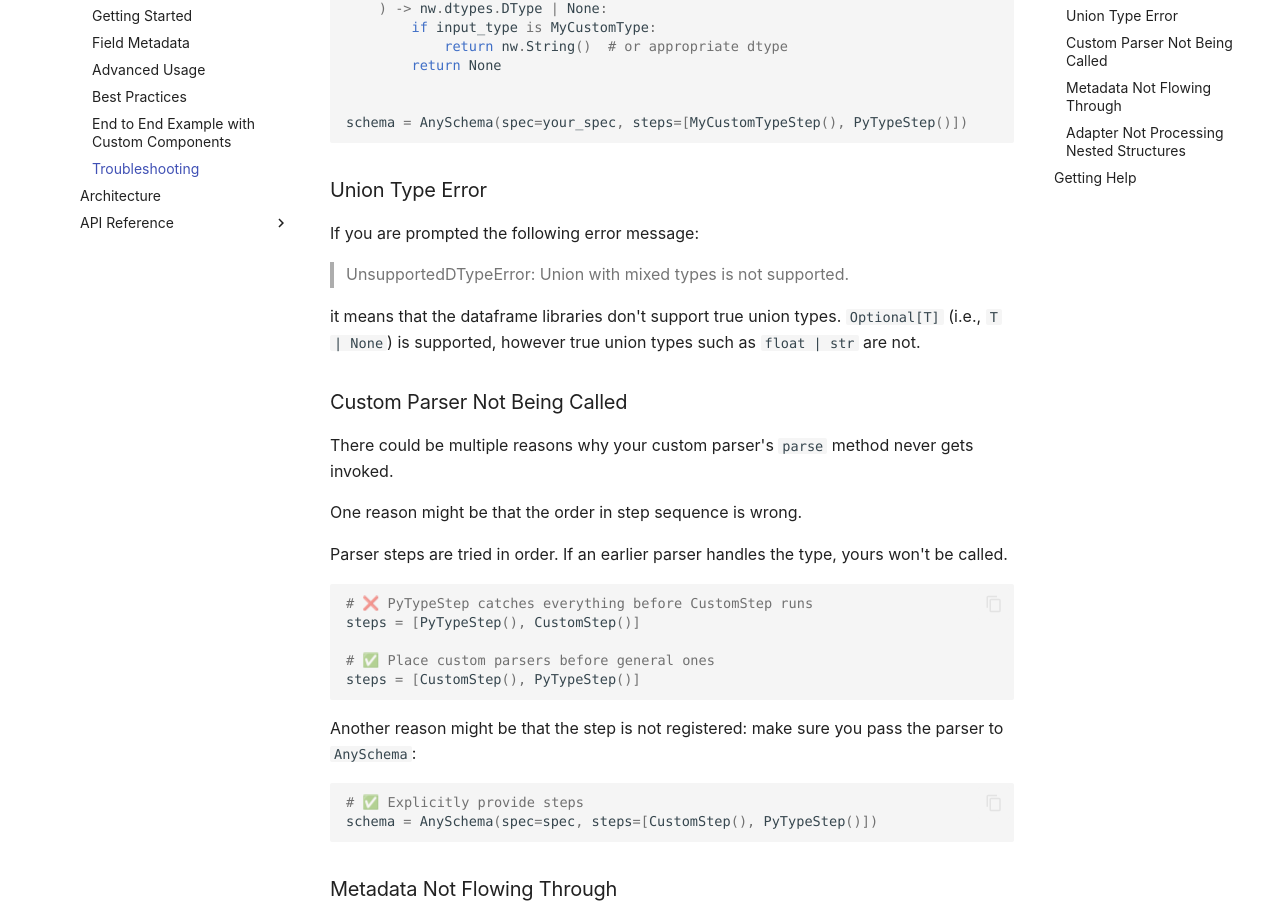
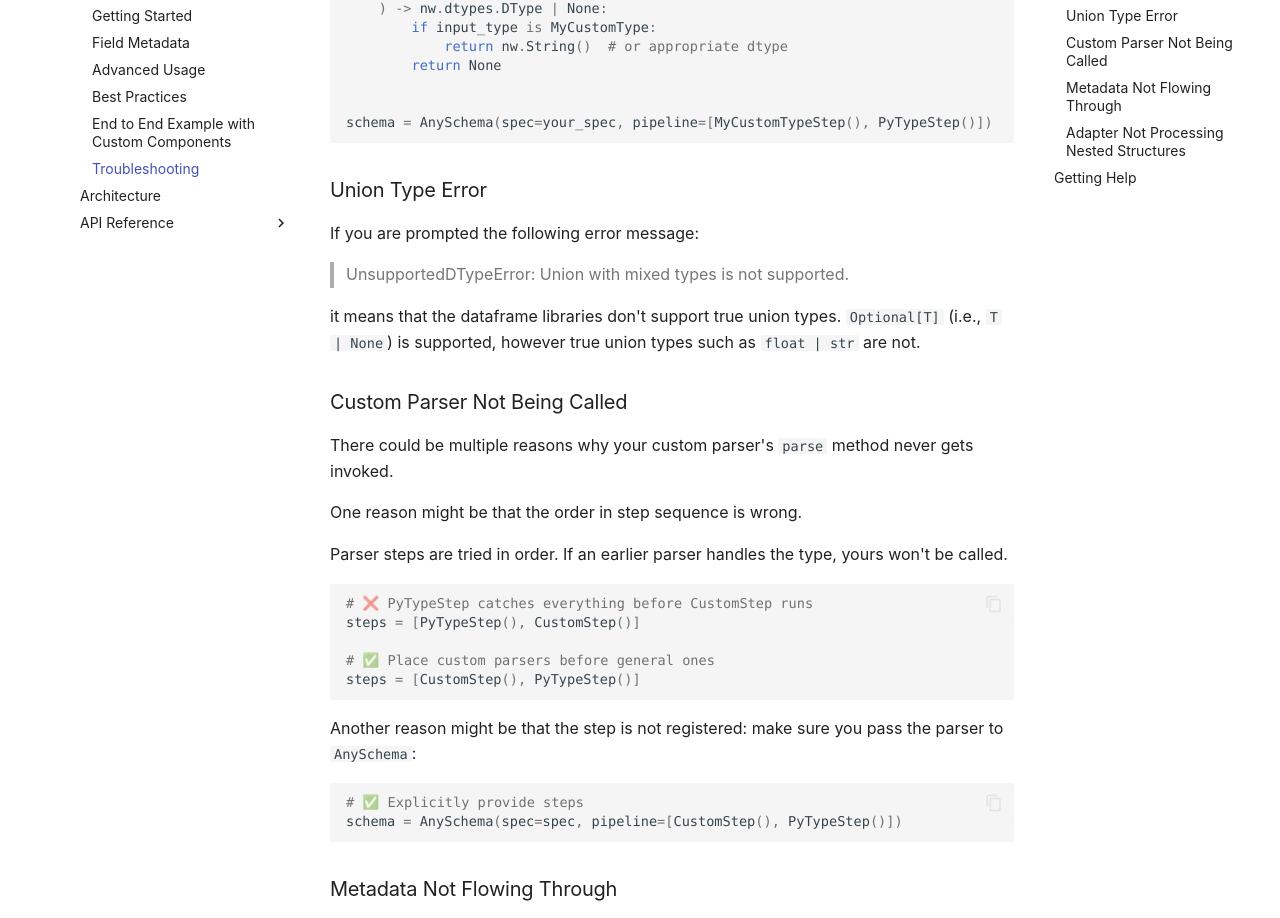
Before and after one commit to FBruzzesi/anyschema, an MkDocs documentation site: the page built from docs/user-guide/troubleshooting.md, in a window 1280 px wide and 1400 px high, scrolled down 666 px. Shown: the part 146-1064 px from the top of the window. Built offline with MkDocs 1.6.1 and Material for MkDocs 9.7.7, drawn with Linux system fonts in a browser that asks for light colours; comment, search, counter and statistics services are not loaded.

Commit message:
update docs

````diff
--- a/docs/user-guide/troubleshooting.md
+++ b/docs/user-guide/troubleshooting.md
@@ -36,7 +36,7 @@ class MyCustomTypeStep(ParserStep):
         return None
 
 
-schema = AnySchema(spec=your_spec, steps=[MyCustomTypeStep(), PyTypeStep()])
+schema = AnySchema(spec=your_spec, pipeline=[MyCustomTypeStep(), PyTypeStep()])
 ```
 
 ### Union Type Error
@@ -68,7 +68,7 @@ Another reason might be that the step is not registered: make sure you pass the
 
 ```python
 # ✅ Explicitly provide steps
-schema = AnySchema(spec=spec, steps=[CustomStep(), PyTypeStep()])
+schema = AnySchema(spec=spec, pipeline=[CustomStep(), PyTypeStep()])
 ```
 
 ### Metadata Not Flowing Through
````
Also changed, not shown: docs/user-guide/best-practices.md (+1 -1 lines), docs/user-guide/custom-end-to-end-example.md (+1 -1 lines).
